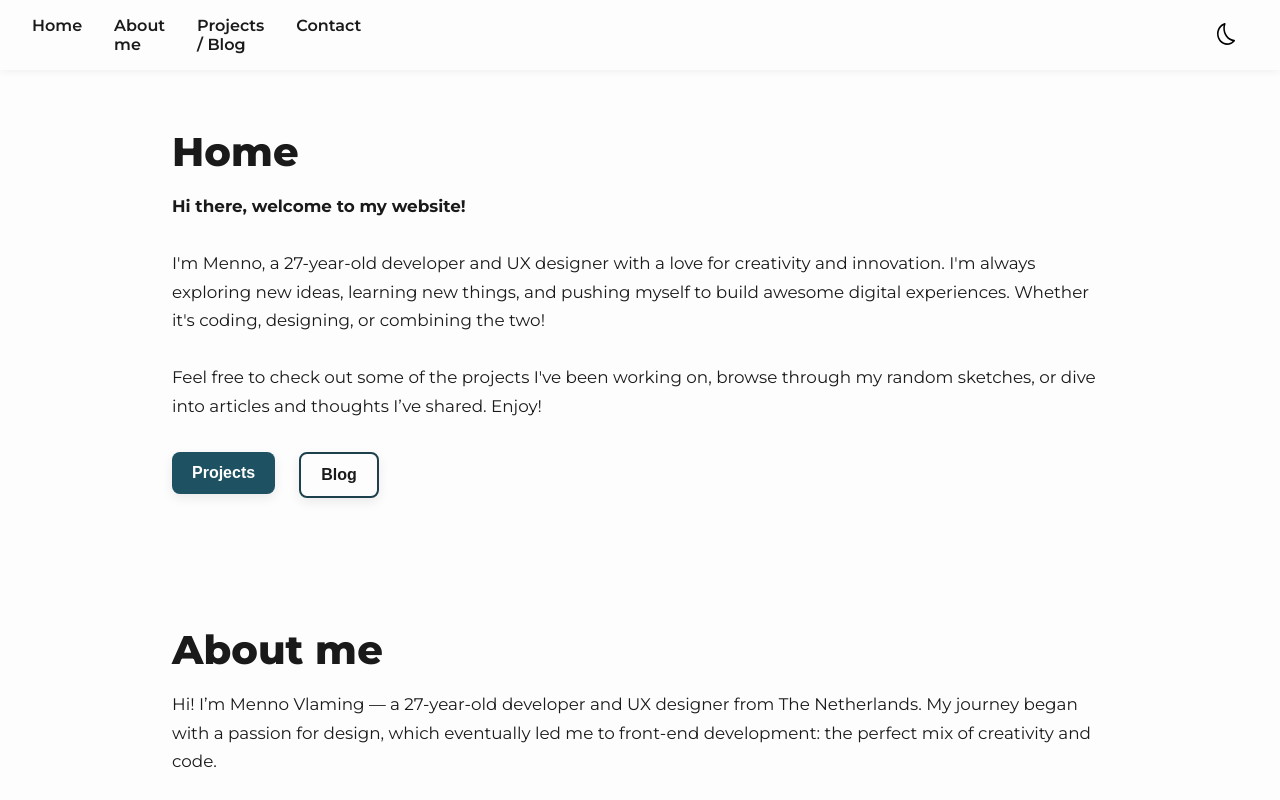
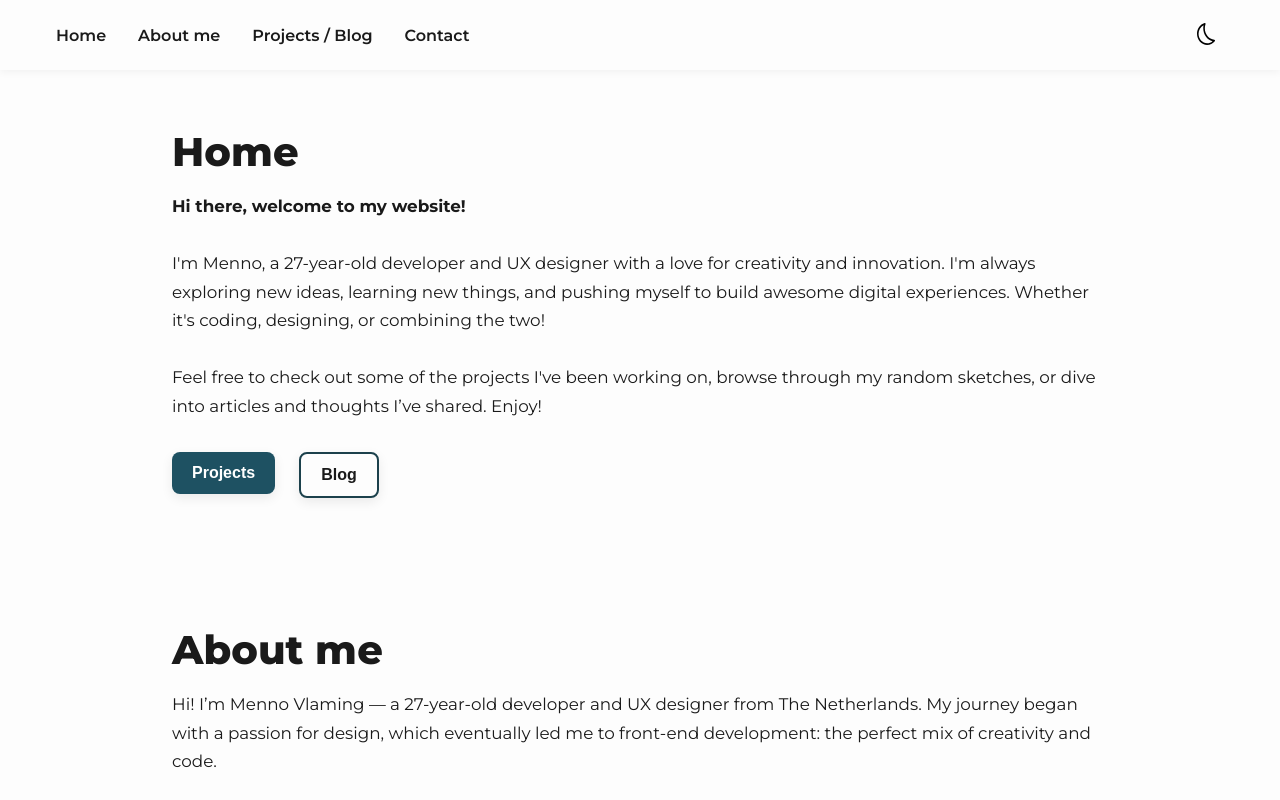
Before and after one commit to Mennovlaming/portfolio2, a React (Vite) app: page / in a window 1280 px wide. Shown: the top 800 px of the page. Built offline with nearby package versions, Linux system fonts and the light colour scheme.

Commit message:
margins dark mode button

```diff
--- a/src/index.css
+++ b/src/index.css
@@ -56,11 +56,11 @@ nav ul { display: flex; flex-direction: column; gap: 2em; }
 nav li a { text-decoration: none; font-weight: 600; font-size: 1rem; color: var(--light-text); transition: color 0.2s ease; }
 
 /* Dark mode toggle */
-.dark-mode-toggle { margin-left: 1em; border: none; background: transparent; color: #fff; padding: 0.5em 1em; border-radius: 6px; font-weight: 600; cursor: pointer; transition: background 0.3s ease; }
+.dark-mode-toggle { margin-left: 1em; border: none; background: transparent; color: #fff; padding: 0.5em 1em; border-radius: 6px; font-weight: 600; cursor: pointer; transition: background 0.3s ease; margin-right: 1.5em;}
 
 /* =================== Hamburger =================== */
 .hamburger-checkbox { display: none; }
-.hamburger-menu { display: flex; flex-direction: column; gap: 5px; cursor: pointer; z-index: 201; }
+.hamburger-menu { display: flex; flex-direction: column; gap: 5px; cursor: pointer; z-index: 201; margin-left: 1.5em; }
 .hamburger-menu span { display: block; width: 28px; height: 3px; background-color: var(--light-text); border-radius: 2px; transition: all 0.3s ease; }
 .hamburger-checkbox:checked + .hamburger-menu span:nth-child(1) { transform: rotate(45deg) translate(5px, 5px); }
 .hamburger-checkbox:checked + .hamburger-menu span:nth-child(2) { opacity: 0; }
@@ -94,7 +94,7 @@ footer { text-align: center; padding: 2em 0; background-color: var(--light-bg);
 /* =================== Media Queries =================== */
 @media (min-width: 768px) {
   .projects, .blog { grid-template-columns: repeat(2, 1fr); }
-  nav ul { flex-direction: row; justify-content: flex-end; gap: 2em; }
+  nav ul { flex-direction: row; margin-left:1.5em; justify-content:flex-start; gap: 2em; min-width: 500px;}
   .hamburger-menu, .hamburger-checkbox { display: none; }
   .sidebar { transform: none; position: static; width: auto; height: auto; padding: 0; flex-direction: row; gap: 2em; background: transparent; box-shadow: none; }
 }
```
